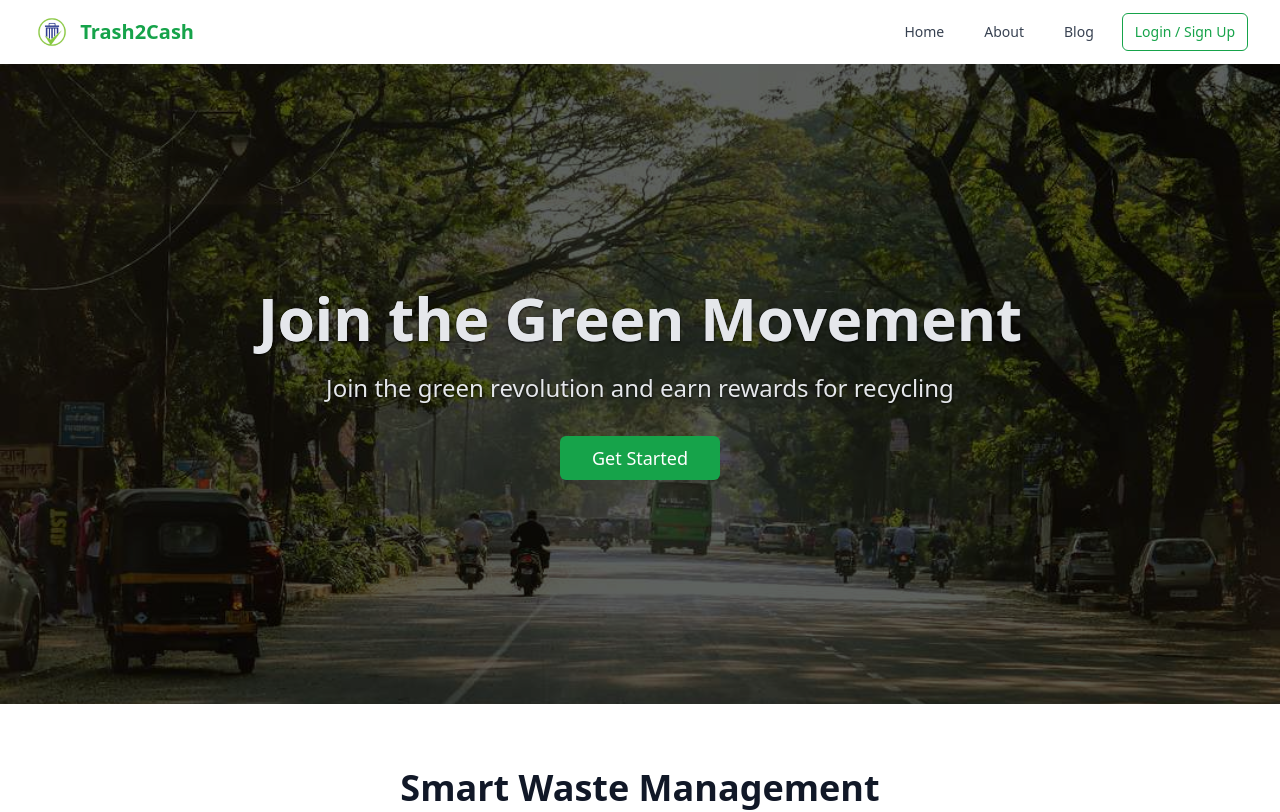
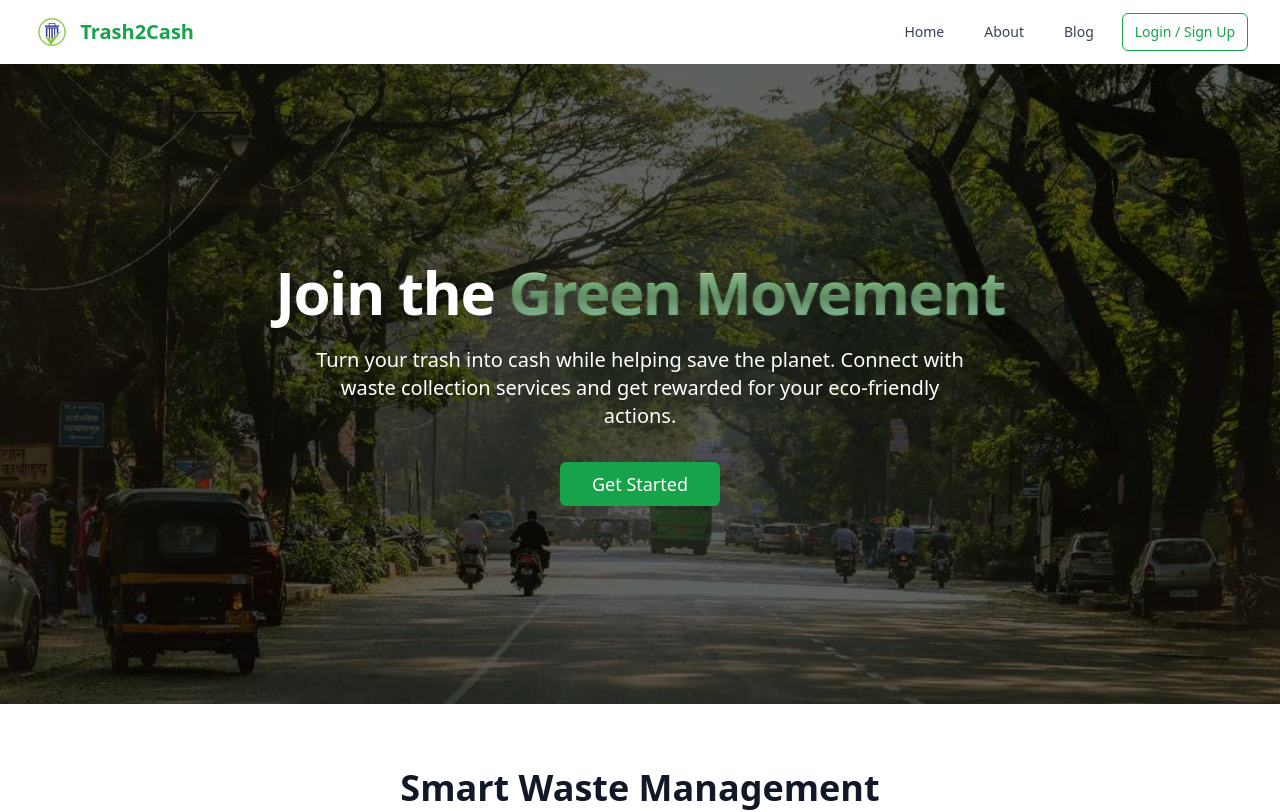
Before and after one commit to shanmuka0731/green-stream-connect, a React (Vite) app: page / in a window 1280 px wide. Shown: the top 812 px of the page. Built offline with nearby package versions, Linux system fonts and the light colour scheme.

Commit message:
Refactor Hero component
Update Hero component with new content and styling.

```diff
--- a/src/components/Hero.tsx
+++ b/src/components/Hero.tsx
@@ -22,14 +22,14 @@ const Hero = () => {
       </div>
 
       {/* Content */}
-      <div className="relative z-10 text-center px-4 sm:px-6 lg:px-8 bg-transparent">
-        <h1 className="text-4xl font-bold mb-6 bg-gradient-to-r from-gray-200 via-gray-400 to-gray-600 bg-clip-text drop-shadow-[0_1.2px_1.2px_rgba(0,0,0,0.8)] text-gray-200 md:text-6xl">
-          Join the Green Movement
+      <div className="relative z-20 w-full max-w-7xl mx-auto px-4 sm:px-6 lg:px-8 py-16 sm:py-24 lg:py-32 text-center">
+        <h1 className="text-4xl sm:text-5xl md:text-6xl font-extrabold tracking-tight text-white max-w-3xl mx-auto drop-shadow-lg">
+          Join the <span className="green-metallic-text">Green Movement</span>
         </h1>
-        <p className="text-xl md:text-2xl mb-8 text-gray-200 drop-shadow-[0_1.2px_1.2px_rgba(0,0,0,0.8)]">
-          Join the green revolution and earn rewards for recycling
+        <p className="mt-6 max-w-2xl mx-auto text-xl text-white drop-shadow-md">
+          Turn your trash into cash while helping save the planet. Connect with waste collection services and get rewarded for your eco-friendly actions.
         </p>
-        <div>
+        <div className="mt-8">
           <Button size="lg" className="bg-green-600 hover:bg-green-700 text-white px-8 py-3 text-lg" asChild>
             <Link to={user ? "/upload" : "/auth"}>
               Get Started
```
